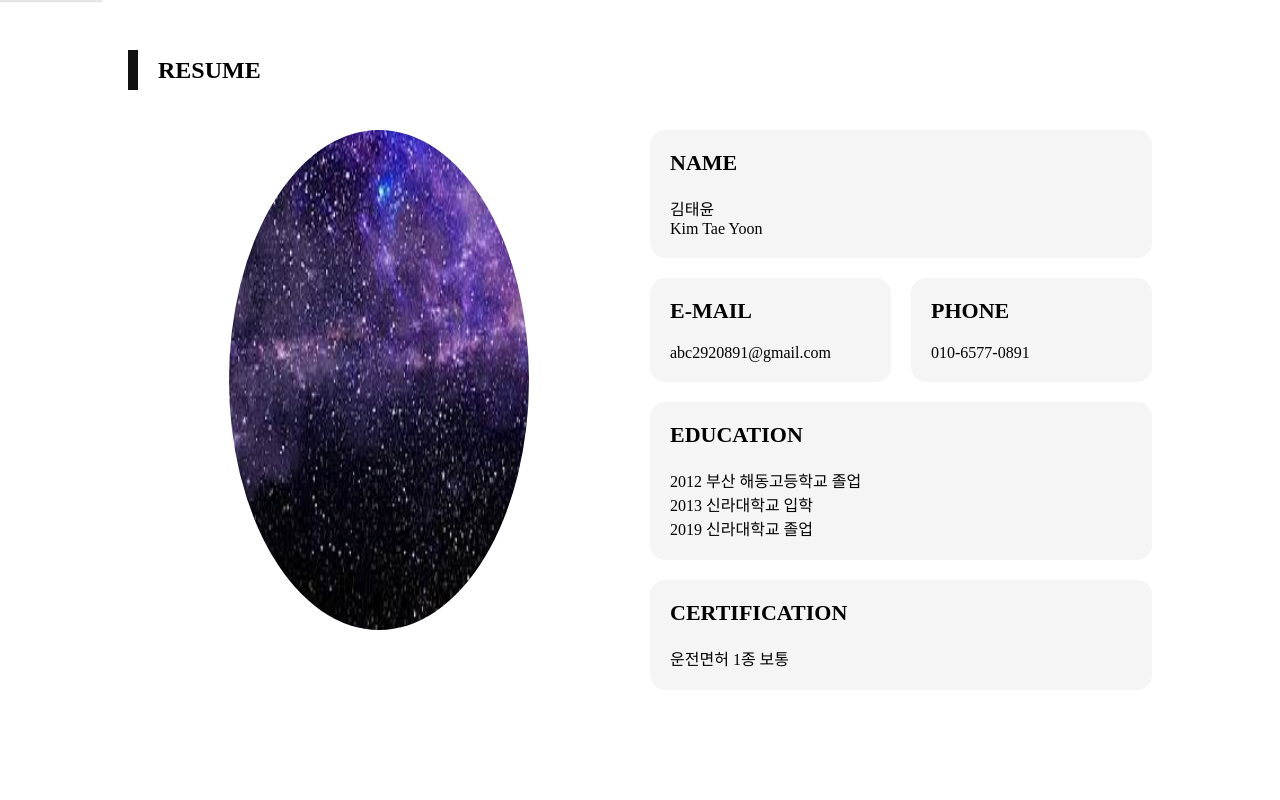
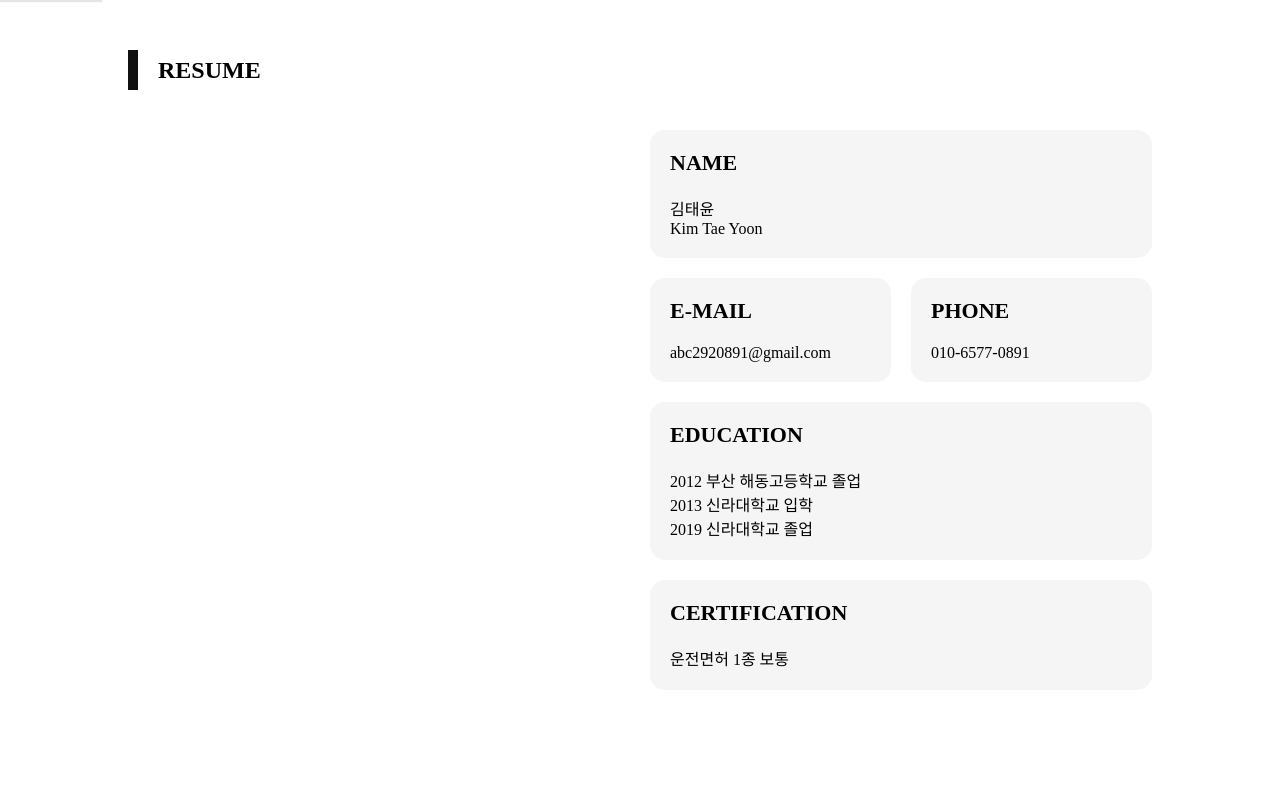
Before and after one commit to kpop0011/portfolio, a plain HTML site: page index.html in a window 1280 px wide. Shown: the part 800-1600 px from the top of the page. Drawn offline with nearby package versions, Linux system fonts and the light colour scheme; a web font is replaced by a local one.

Commit message:
index.html

```diff
--- a/index.html
+++ b/index.html
@@ -39,9 +39,9 @@
 
             <div class="con">
                 <div class="imgSet">
-                    <div class="myImg">
+<!--                     <div class="myImg">
                         <img src="images/subimg.jpg" alt="">
-                    </div>
+                    </div> -->
                 </div> <!-- imgSet -->
                 <div class="txtSet">
                     <div class="name">
```
